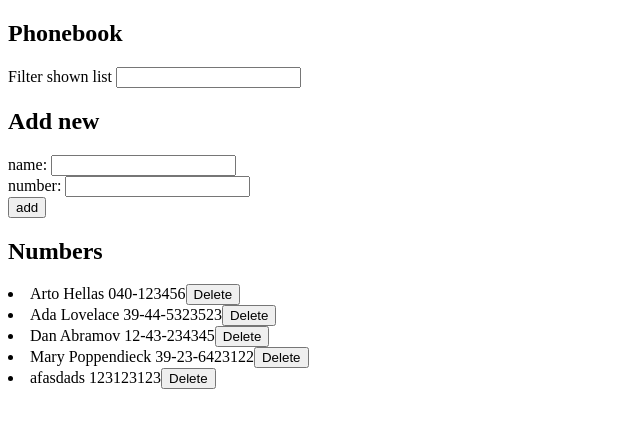
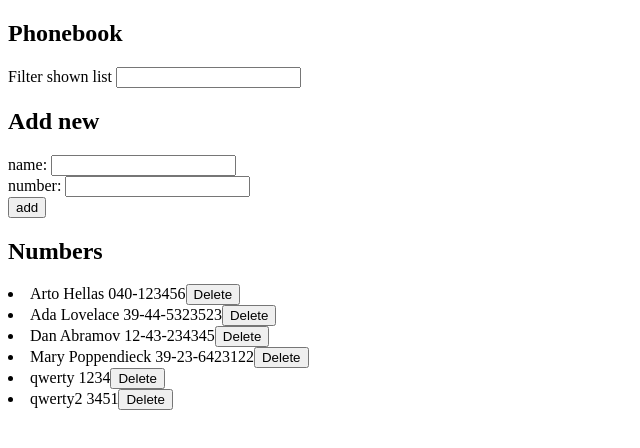
Before and after one commit to gbiagi/FullStackOpen, a React (Vite) app in the folder part2/phonebook/: page / in a window 1280 px wide. Shown: the top 448 px of the page, without its empty margins (0-640 px from the left). Built offline with nearby package versions, Linux system fonts and the light colour scheme; data requests are answered from the project's data file.

Commit message:
pt2ex2.15

```diff
--- a/part2/phonebook/db.json
+++ b/part2/phonebook/db.json
@@ -21,9 +21,14 @@
       "id": "9b16"
     },
     {
-      "id": "b528",
-      "name": "afasdads",
-      "number": "123123123"
+      "id": "e732",
+      "name": "qwerty",
+      "number": "1234"
+    },
+    {
+      "id": "d317",
+      "name": "qwerty2",
+      "number": "3451"
     }
   ],
   "$schema": "./node_modules/json-server/schema.json"
--- a/part2/phonebook/src/App.jsx
+++ b/part2/phonebook/src/App.jsx
@@ -17,8 +17,7 @@ const App = () => {
   useEffect(() => {
     console.log('Fetching list from server')
     personService.getAll().then((initialPersons) => { setPersons(initialPersons) })
-  }
-    , [])
+  }, [])
 
   const addPerson = (event) => {
     event.preventDefault() // prevents reload
@@ -29,9 +28,18 @@ const App = () => {
       return
     }
 
-    if (names.includes(newName)) {
+    if (names.includes(newName.trim())) {
       console.log("Name repeated error")
-      alert(`${newName} is already added to phonebook`)
+      if (window.confirm(`${newName.trim()} is already added to phonebook. Replace old number with a new one?`)) {
+        const oldPerson = persons.find((n) => n.name === newName.trim())
+        const changedPerson = { ...oldPerson, number: newNumber }
+        personService.update(changedPerson.id, changedPerson)
+          .then((returnedPerson) => {
+            setPersons(persons.map((person) => (person.id !== changedPerson.id) ? person : returnedPerson))
+            setNewName('')
+            setNewNumber('')
+          })
+      }
       return
     }
     const newPerson = {
```
